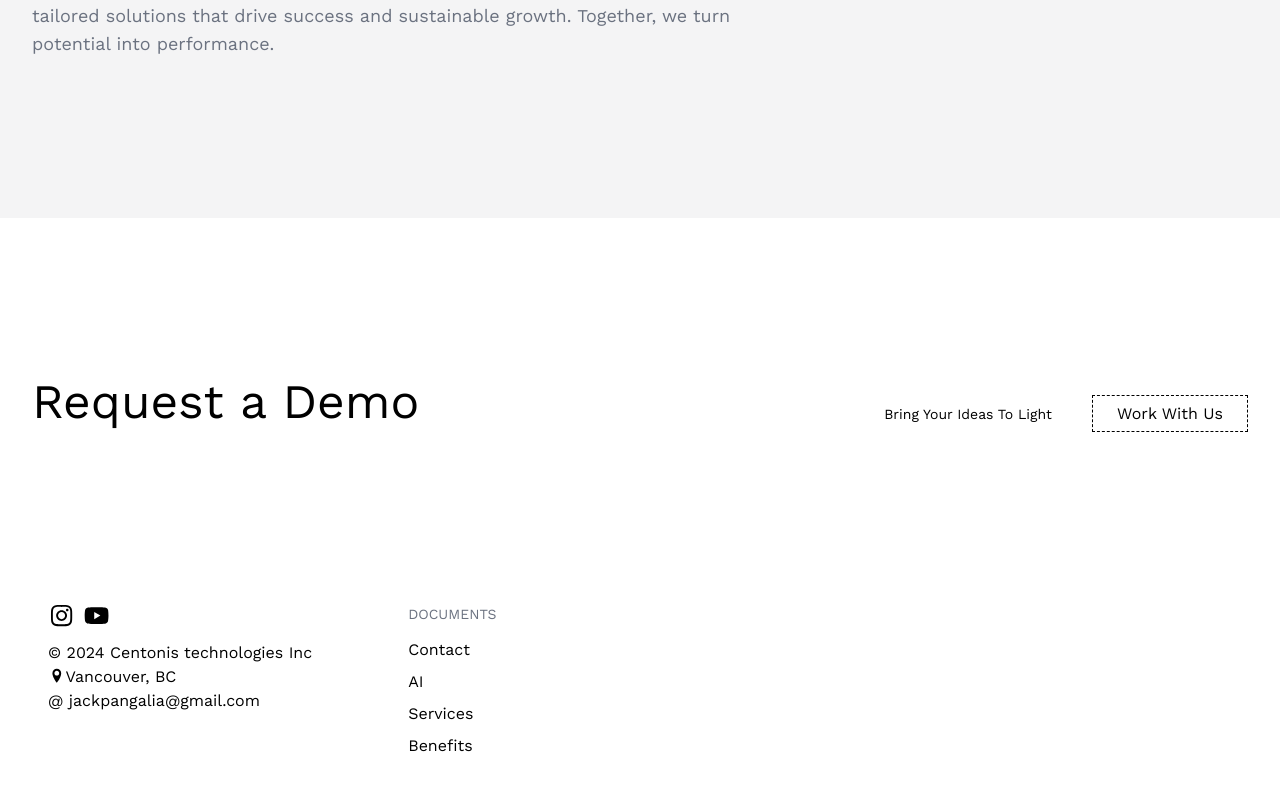
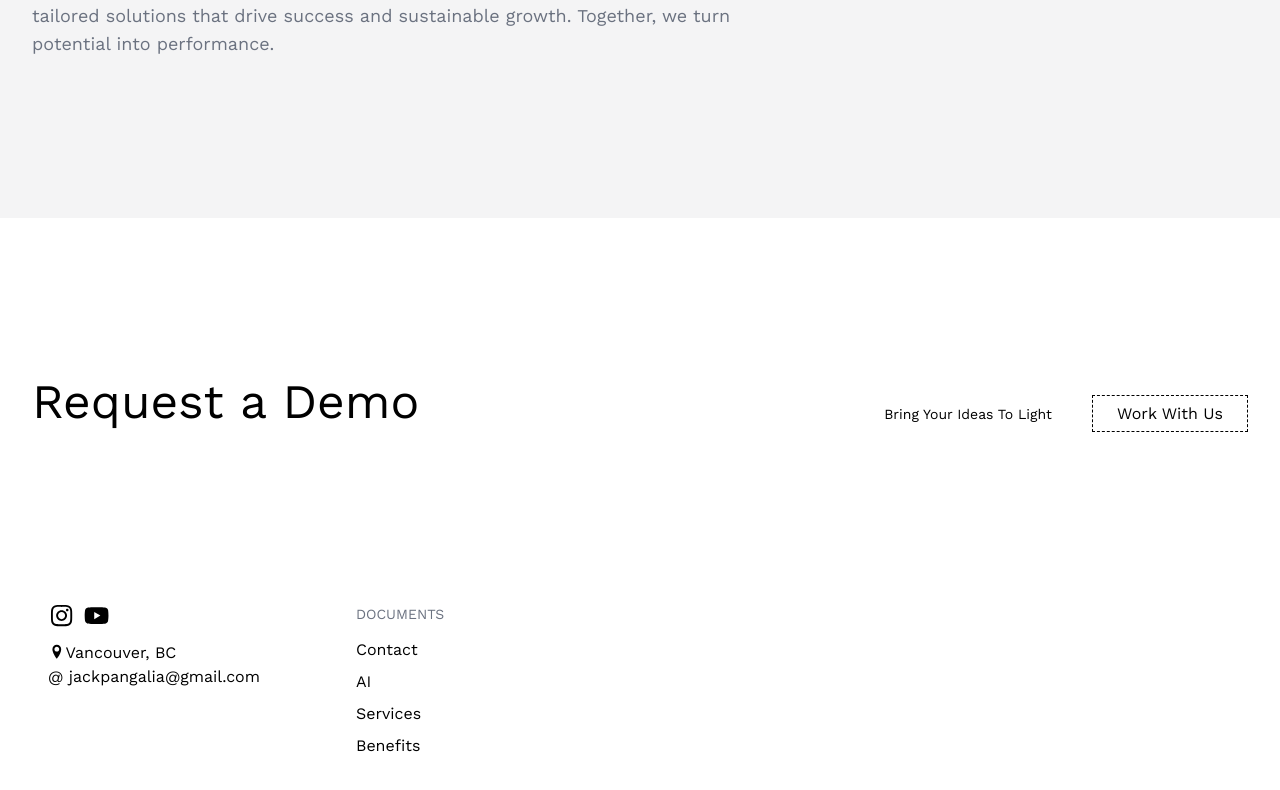
Before and after one commit to JackPangalia/ygptwebsite, a Next.js app in the folder client/: page / in a window 1280 px wide. Shown: the part 4754-5544 px from the top of the page. Built offline with nearby package versions, Linux system fonts and the light colour scheme.

Commit message:
slightly changed copy of the footer

```diff
--- a/client/app/components/Footer.jsx
+++ b/client/app/components/Footer.jsx
@@ -25,7 +25,7 @@ const Footer = () => {
           </svg>
         </div>
         <div className="flex flex-col">
-          <span className="">© 2024 Centonis technologies Inc</span>
+          {/* <span className="">© 2024 Centonis technologies Inc</span> */}
           <span>
             <svg
               viewBox="0 0 500 1000"
```
